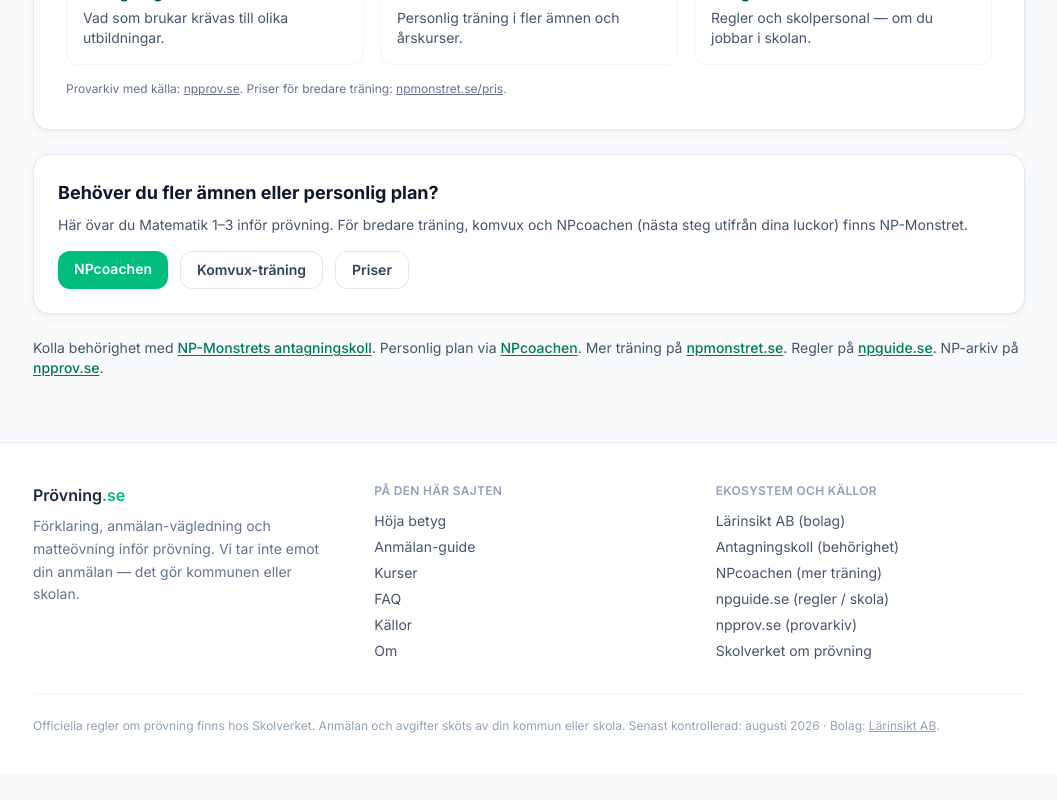
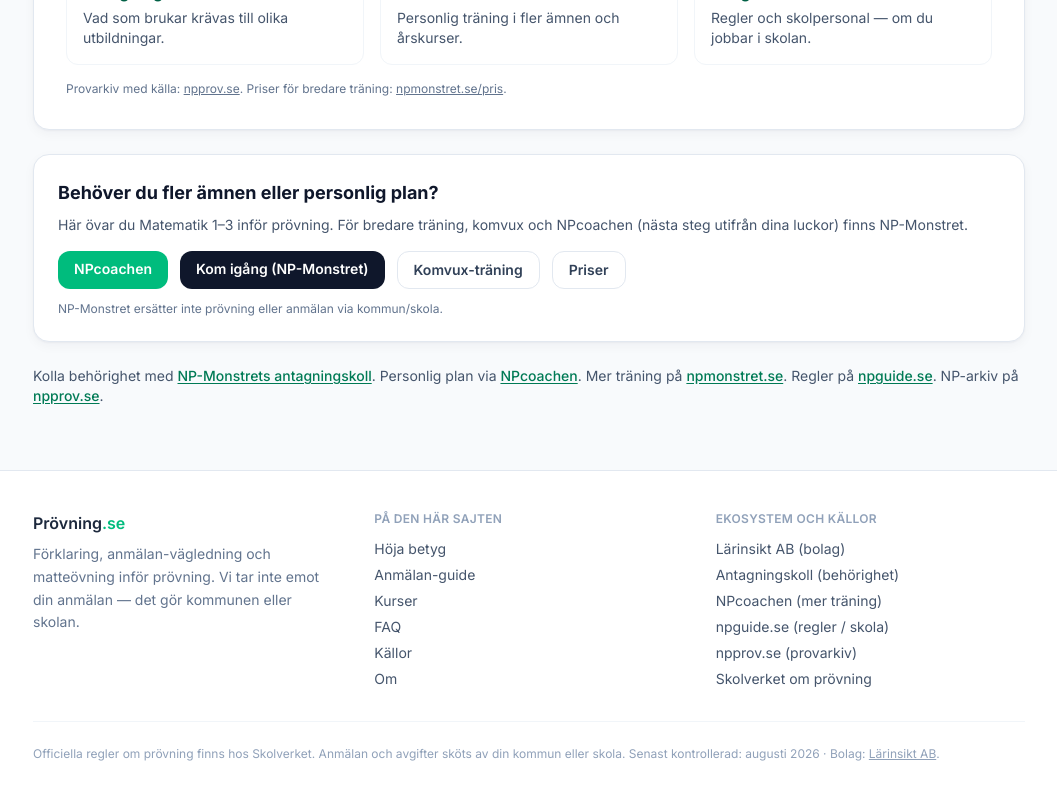
Before and after one commit to AlexanderEJohansson/pr-vning, a Next.js app: page / in a window 1280 px wide. Shown: the part 2552-3352 px from the top of the page, without its empty margins (111-1168 px from the left). Before the commit the page ends 3326 px from the top, so only its background shows below. Built offline with nearby package versions, Linux system fonts and the light colour scheme.

Commit message:
feat(funnel): soft Kom igång CTA to NP-Monstret register + enda betalprodukt

```diff
--- a/src/components/EcosystemCta.tsx
+++ b/src/components/EcosystemCta.tsx
@@ -15,6 +15,7 @@
   const monstrets = withEcosystemUtm(ECOSYSTEM.npmonstret.href, campaign);
   const npcoachen = withEcosystemUtm(ECOSYSTEM.npcoachen.href, campaign);
   const pris = withEcosystemUtm(ECOSYSTEM.pris.href, campaign);
+  const register = withEcosystemUtm(ECOSYSTEM.register.href, campaign);
   const npguide = withEcosystemUtm(ECOSYSTEM.npguide.href, campaign);
   const npprov = withEcosystemUtm(ECOSYSTEM.npprov.href, campaign);
 
@@ -62,6 +63,14 @@
             NPcoachen
           </a>
           <a
+            href={register}
+            target="_blank"
+            rel="noopener noreferrer"
+            className="rounded-xl bg-slate-900 px-4 py-2 text-sm font-semibold text-white hover:bg-slate-800"
+          >
+            Kom igång (NP-Monstret)
+          </a>
+          <a
             href={komvux}
             target="_blank"
             rel="noopener noreferrer"
@@ -78,6 +87,9 @@
             Priser
           </a>
         </div>
+        <p className="mt-3 text-xs text-slate-500">
+          NP-Monstret ersätter inte prövning eller anmälan via kommun/skola.
+        </p>
       </aside>
     );
   }
--- a/src/lib/ecosystem.ts
+++ b/src/lib/ecosystem.ts
@@ -30,19 +30,27 @@
     href: 'https://npmonstret.se',
     label: 'NP-Monstret',
     short: 'NP-Monstret',
-    description: 'Träna mer — fler ämnen, komvux och nationella prov.',
+    description:
+      'Enda betalprodukten i Lärinsikt-ekosystemet — fler ämnen, komvux och NP-träning.',
   },
   npcoachen: {
     href: 'https://npmonstret.se/npcoachen',
     label: 'NPcoachen',
     short: 'NPcoachen',
-    description: 'Personlig träningsloop utifrån dina luckor och betygsmål.',
+    description:
+      'Personlig träningsloop utifrån dina luckor och betygsmål (på NP-Monstret).',
+  },
+  register: {
+    href: 'https://npmonstret.se/register',
+    label: 'Skapa konto på NP-Monstret',
+    short: 'Kom igång',
+    description: 'Frivilligt konto för bredare träning — ersätter inte prövning eller anmälan.',
   },
   pris: {
     href: 'https://npmonstret.se/pris',
     label: 'Priser på NP-Monstret',
     short: 'Priser',
-    description: 'Vecka 19 kr, Bas 49 kr/mån, Premium 99 kr/mån.',
+    description: 'Vecka 19 kr, Bas 49 kr/mån, Premium 99 kr/mån — enda kassan.',
   },
   komvux: {
     href: 'https://npmonstret.se/komvux',
```
